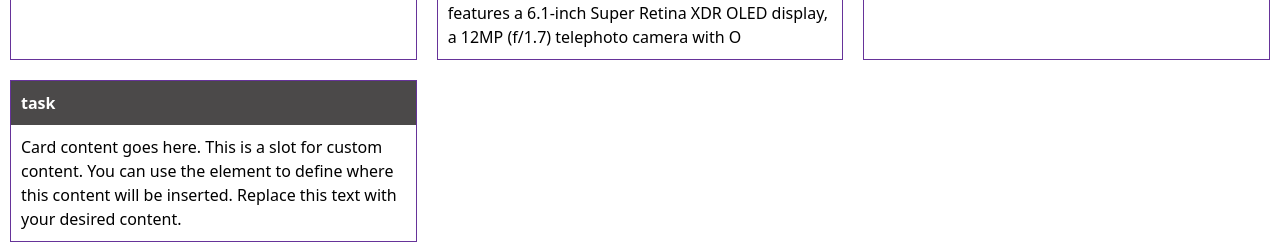
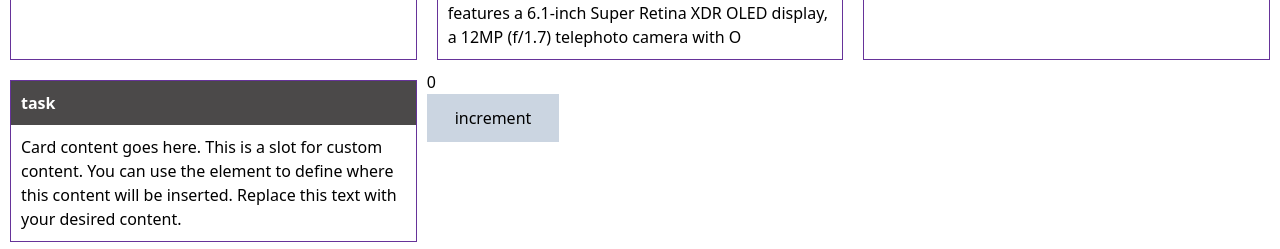
Before and after one commit to MdSaifulIslamRafsan/learn-vue, a Vue app: page / in a window 1280 px wide. Shown: the part 692-941 px from the top of the page. Built offline with nearby package versions, Linux system fonts and the light colour scheme.

Commit message:
ref function use this is use ui render

```diff
--- a/src/App.vue
+++ b/src/App.vue
@@ -80,14 +80,16 @@
     </TheCard>
     <TheCard cardTitle="task">
     </TheCard>
+      <Count></Count>
   </div>
 </template>
 
 <script>
 import ContactDetails from "./components/ContactDetails.vue";
+import Count from './components/Count.vue';
 import TheCard from "./components/TheCard.vue";
 export default {
-  components: { ContactDetails, TheCard },
+  components: { ContactDetails, TheCard, Count },
   setup() {
     return {
       msg: "Hello Vue.js!",
--- /dev/null
+++ b/src/components/Count.vue
@@ -0,0 +1,25 @@
+<template lang="">
+    <div>
+        <h2>{{count}}</h2>
+
+        <button class="py-3 px-7 bg-slate-300" @click="count++">increment</button>
+
+    </div>
+</template>
+<script>
+import { ref } from 'vue'
+
+
+export default {
+
+    setup: () => {
+        const count = ref(0)
+        return {
+             count,
+        }
+    }
+}
+</script>
+<style lang="">
+
+</style>
--- a/src/main.js
+++ b/src/main.js
@@ -1,6 +1,6 @@
 import { createApp } from 'vue'
 import './style.css'
 import App from './App.vue'
-console.log(App)
+
 
 createApp(App).mount('#app')
```
